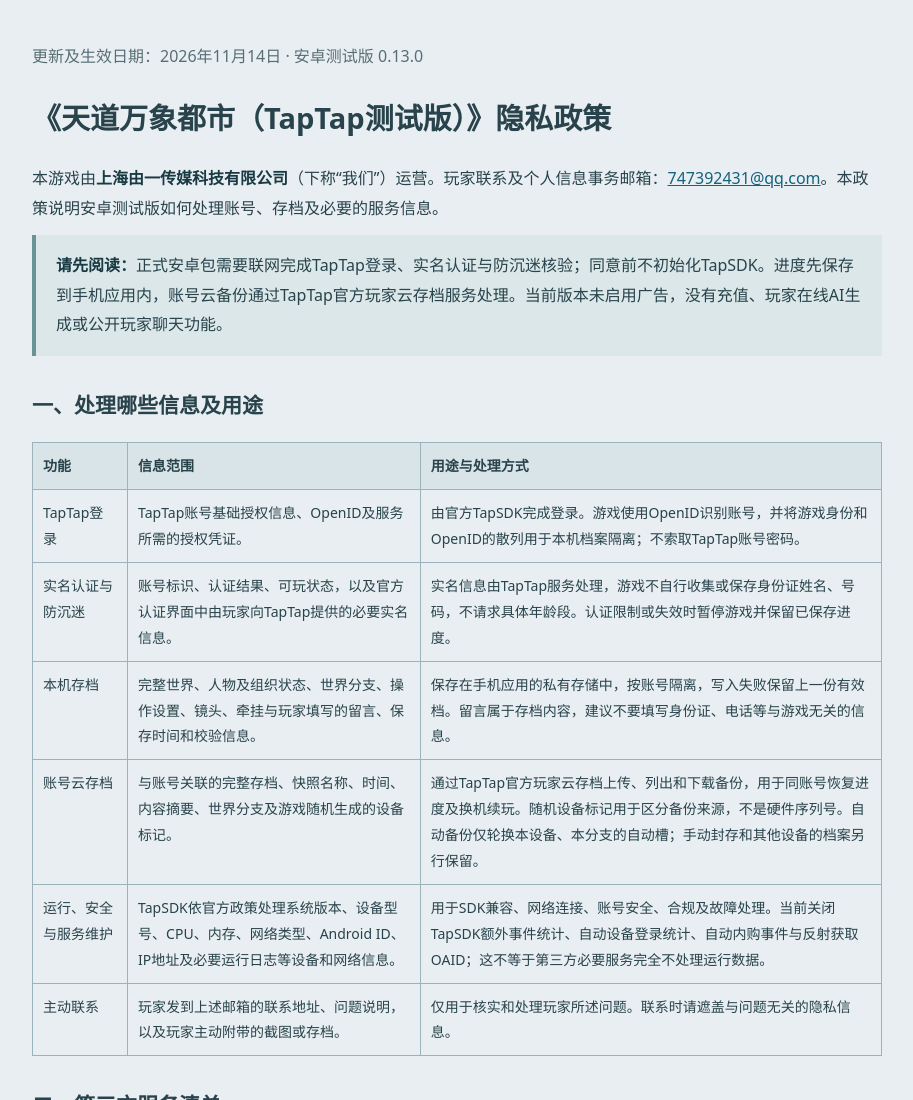
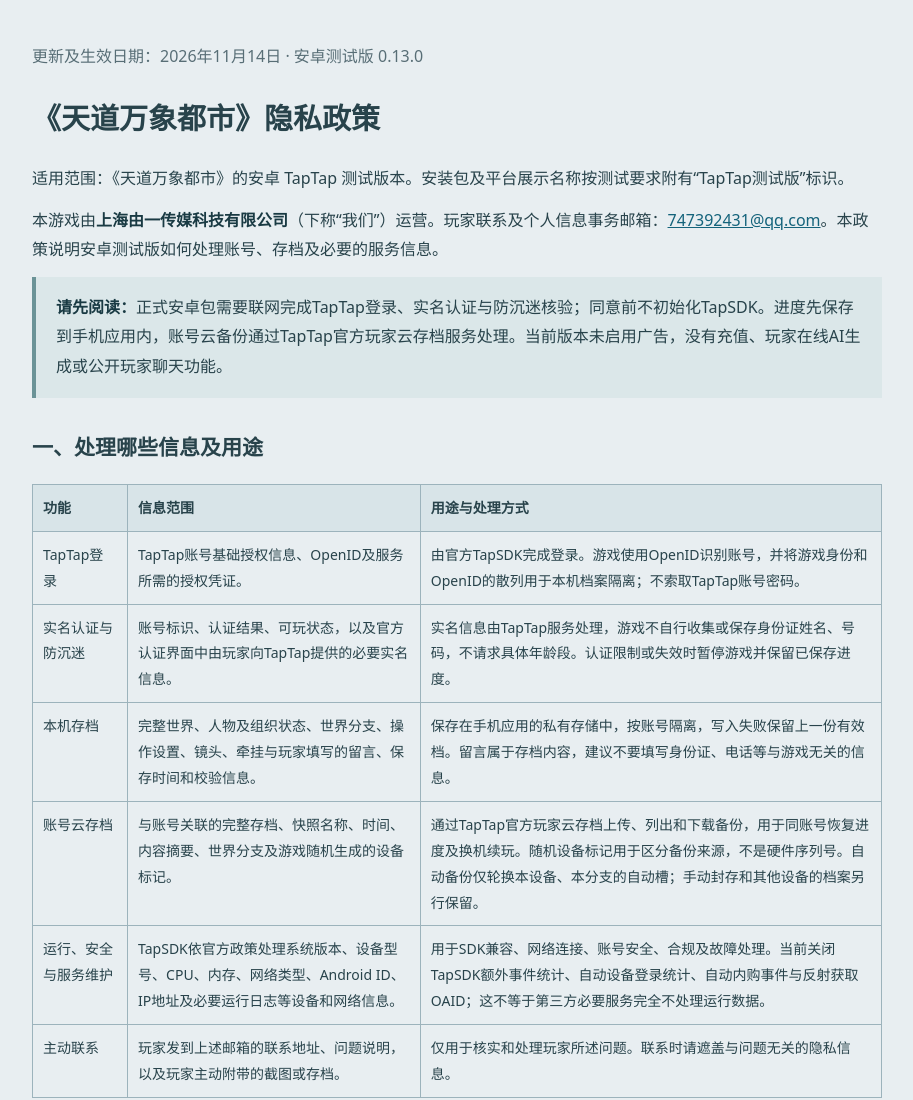
Before and after one commit to a747392431-lang/fangfeng-privacy, a plain HTML site: page tiandao-wanxiang/privacy.html in a window 1280 px wide. Shown: the top 1100 px of the page, without its empty margins (183-1096 px from the left). Drawn offline with Linux system fonts and the light colour scheme.

Commit message:
Clarify base game name and TapTap test policy scope

```diff
--- a/tiandao-wanxiang/privacy.html
+++ b/tiandao-wanxiang/privacy.html
@@ -1,7 +1,8 @@
 <!doctype html>
 <html lang="zh-CN"><head><meta charset="utf-8"><meta name="viewport" content="width=device-width,initial-scale=1"><title>天道万象都市 · 隐私政策</title>
 <style>html{background:#e8eef1;color:#28434b;font:16px/1.85 system-ui,"Microsoft YaHei",sans-serif}body{margin:0}main{max-width:850px;margin:auto;padding:30px 22px 70px}h1{font-size:29px}h2{font-size:21px;margin-top:30px}p{margin:12px 0}a{color:#14637b}small,.date{color:#586e76}.note{padding:16px 20px;background:#dbe7e9;border-left:4px solid #6b9397}table{border-collapse:collapse;width:100%;font-size:14px}th,td{padding:10px;border:1px solid #9cb3bc;text-align:left;vertical-align:top}th{background:#d8e4e8}.table{overflow-x:auto}li{margin:7px 0}strong{color:#193a43}@media(max-width:600px){main{padding:20px 16px}h1{font-size:25px}table{min-width:560px}}</style></head>
-<body><main><p class="date">更新及生效日期：2026年11月14日 · 安卓测试版 0.13.0</p><h1>《天道万象都市（TapTap测试版）》隐私政策</h1>
+<body><main><p class="date">更新及生效日期：2026年11月14日 · 安卓测试版 0.13.0</p><h1>《天道万象都市》隐私政策</h1>
+<p>适用范围：《天道万象都市》的安卓 TapTap 测试版本。安装包及平台展示名称按测试要求附有“TapTap测试版”标识。</p>
 <p>本游戏由<strong>上海由一传媒科技有限公司</strong>（下称“我们”）运营。玩家联系及个人信息事务邮箱：<a href="mailto:747392431@qq.com">747392431@qq.com</a>。本政策说明安卓测试版如何处理账号、存档及必要的服务信息。</p>
 <div class="note"><strong>请先阅读：</strong>正式安卓包需要联网完成TapTap登录、实名认证与防沉迷核验；同意前不初始化TapSDK。进度先保存到手机应用内，账号云备份通过TapTap官方玩家云存档服务处理。当前版本未启用广告，没有充值、玩家在线AI生成或公开玩家聊天功能。</div>
 <h2>一、处理哪些信息及用途</h2>
```
